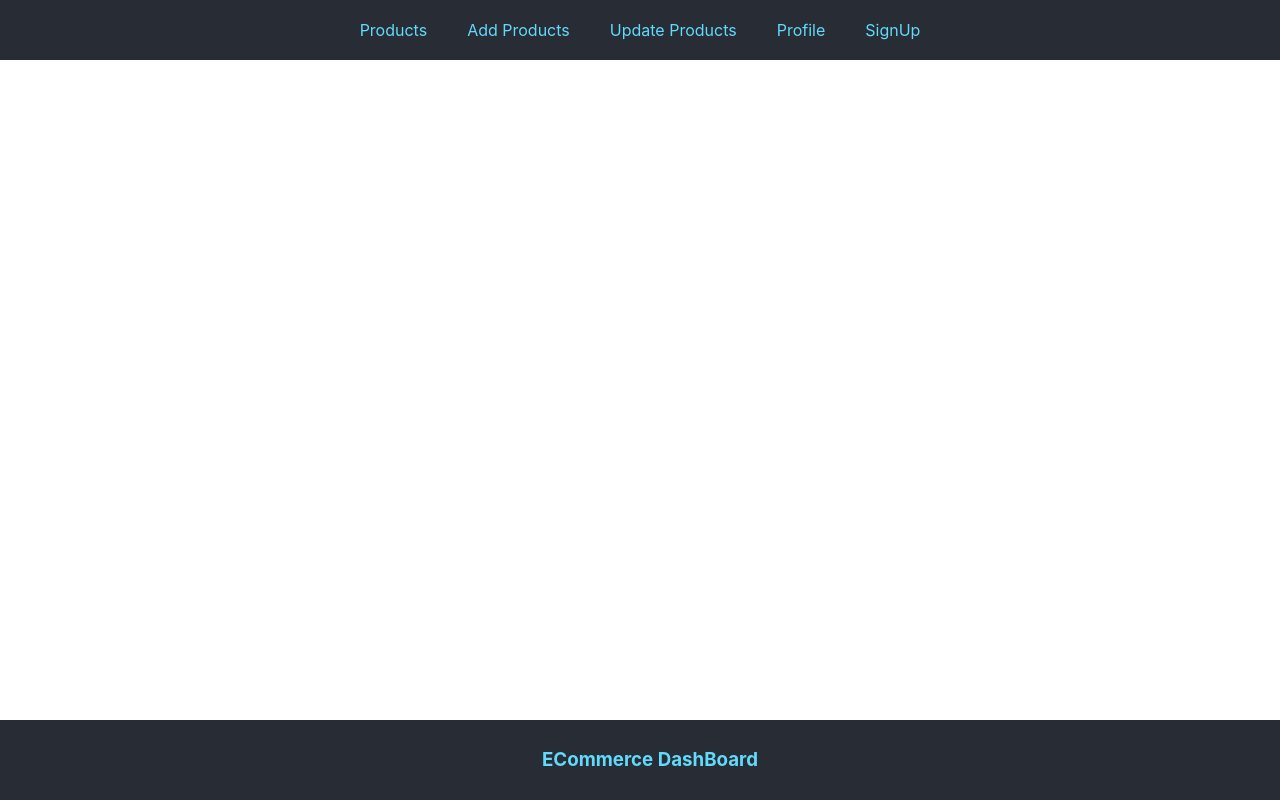
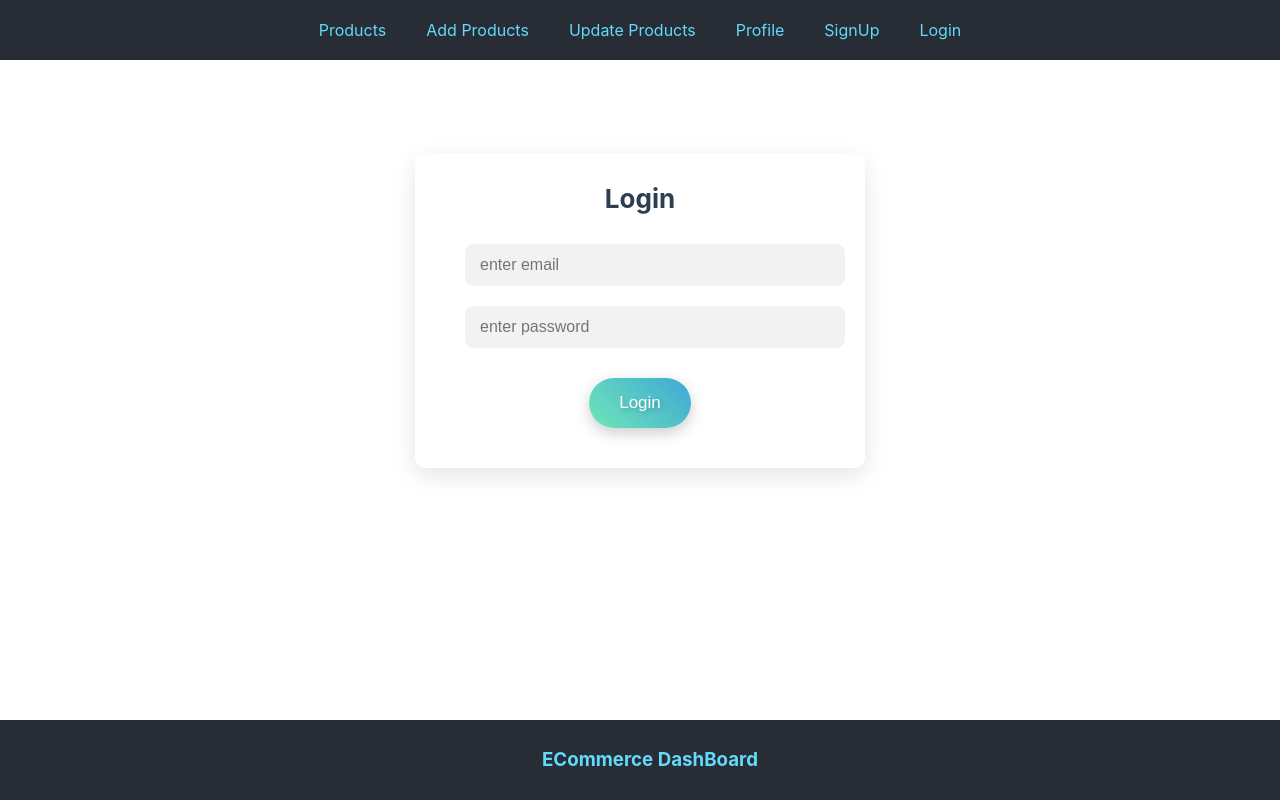
Before and after one commit to roshanjha13/Ecom_Dashboard_Frontend, a React (Create React App) app: page /login in a window 1280 px wide. Built offline with nearby package versions, Linux system fonts and the light colour scheme.

Commit message:
add login navigation in frontend

```diff
--- a/src/App.js
+++ b/src/App.js
@@ -4,6 +4,7 @@
 import { BrowserRouter, Route, Routes } from "react-router-dom";
 import SignUp from "./component/SignUp/SignUp";
 import PrivateComponent from "./component/PrivateComponent/PrivateComponent";
+import Login from "./component/Login/Login";
 function App() {
   return (
     <div className="App">
@@ -21,6 +22,7 @@
             <Route path="/profile" element={<h1>Its ME</h1>} />
           </Route>
           <Route path="/signup" element={<SignUp />} />
+          <Route path="/login" element={<Login />} />
         </Routes>
       </BrowserRouter>
       <Footer />
--- a/src/component/Header/Nav.jsx
+++ b/src/component/Header/Nav.jsx
@@ -33,6 +33,9 @@
             <Link to="/signup"> SignUp</Link>
           )}
         </li>
+        <li>
+          <Link to="/login"> Login</Link>
+        </li>
       </ul>
     </div>
   );
--- /dev/null
+++ b/src/component/Login/Login.jsx
@@ -0,0 +1,58 @@
+import { useEffect, useState } from "react";
+import React from "react";
+import { useNavigate } from "react-router-dom";
+
+const Login = () => {
+  const [email, setEmail] = useState("");
+  const [password, setPassword] = useState("");
+  const navigate = useNavigate();
+  useEffect(() => {
+    const auth = localStorage.getItem("user");
+    if (auth) {
+      navigate("/");
+    }
+  }, []);
+
+  const handleLogin = async () => {
+    console.log(email, password);
+    let result = await fetch("http://localhost:5000/user/login", {
+      method: "post",
+      body: JSON.stringify({ email, password }),
+      headers: {
+        "Content-Type": "application/json",
+      },
+    });
+    result = await result.json();
+    console.log(result);
+    localStorage.setItem("user", JSON.stringify(result));
+    if (result) {
+      navigate("/");
+    }
+  };
+  return (
+    <div className="register">
+      <div className="register_inner">
+        <h1>Login</h1>
+        <input
+          className="inputbox"
+          type="text"
+          value={email}
+          onChange={(e) => setEmail(e.target.value)}
+          placeholder="enter email"
+        />
+        <input
+          className="inputbox"
+          type="password"
+          value={password}
+          onChange={(e) => setPassword(e.target.value)}
+          placeholder="enter password"
+        />
+        <button onClick={handleLogin} className="button" type="button">
+          Login
+        </button>
+      </div>
+    </div>
+  );
+};
+
+export default Login;
```
